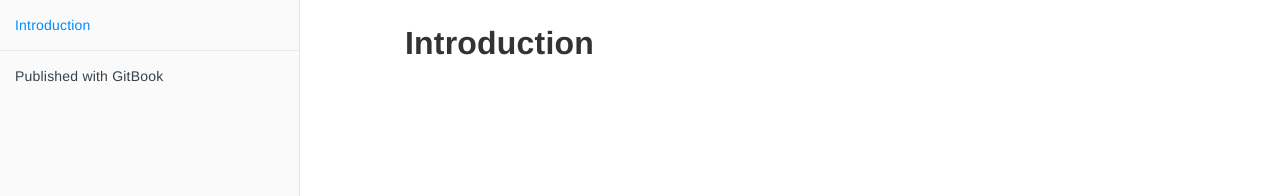
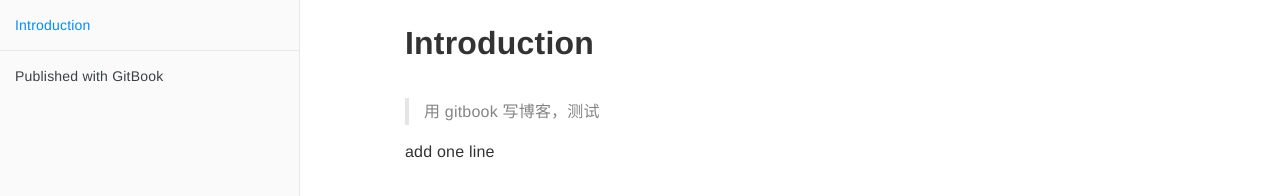
Before and after one commit to wuzhenli/testGitBook, a plain HTML site: page _book/index.html in a window 1280 px wide. Shown: the part 54-250 px from the top of the page. Drawn offline with Linux system fonts and the light colour scheme.

```diff
--- a/_book/index.html
+++ b/_book/index.html
@@ -144,6 +144,10 @@
                                 <section class="normal markdown-section">
 
                                 <h1 id="introduction">Introduction</h1>
+<blockquote>
+<p>&#x7528; gitbook &#x5199;&#x535A;&#x5BA2;&#xFF0C;&#x6D4B;&#x8BD5;</p>
+</blockquote>
+<p>add one line</p>
 
 
                                 </section>
@@ -179,7 +183,7 @@
     <script>
         var gitbook = gitbook || [];
         gitbook.push(function() {
-            gitbook.page.hasChanged({"page":{"title":"Introduction","level":"1.1","depth":1,"dir":"ltr"},"config":{"gitbook":"*","theme":"default","variables":{},"plugins":["livereload"],"pluginsConfig":{"livereload":{},"highlight":{},"search":{},"lunr":{"maxIndexSize":1000000,"ignoreSpecialCharacters":false},"sharing":{"facebook":true,"twitter":true,"google":false,"weibo":false,"instapaper":false,"vk":false,"all":["facebook","google","twitter","weibo","instapaper"]},"fontsettings":{"theme":"white","family":"sans","size":2},"theme-default":{"styles":{"website":"styles/website.css","pdf":"styles/pdf.css","epub":"styles/epub.css","mobi":"styles/mobi.css","ebook":"styles/ebook.css","print":"styles/print.css"},"showLevel":false}},"structure":{"langs":"LANGS.md","readme":"README.md","glossary":"GLOSSARY.md","summary":"SUMMARY.md"},"pdf":{"pageNumbers":true,"fontSize":12,"fontFamily":"Arial","paperSize":"a4","chapterMark":"pagebreak","pageBreaksBefore":"/","margin":{"right":62,"left":62,"top":56,"bottom":56}},"styles":{"website":"styles/website.css","pdf":"styles/pdf.css","epub":"styles/epub.css","mobi":"styles/mobi.css","ebook":"styles/ebook.css","print":"styles/print.css"}},"file":{"path":"README.md","mtime":"2017-12-13T02:22:42.780Z","type":"markdown"},"gitbook":{"version":"3.2.3","time":"2017-12-13T02:22:57.524Z"},"basePath":".","book":{"language":""}});
+            gitbook.page.hasChanged({"page":{"title":"Introduction","level":"1.1","depth":1,"dir":"ltr"},"config":{"gitbook":"*","theme":"default","variables":{},"plugins":["livereload"],"pluginsConfig":{"livereload":{},"highlight":{},"search":{},"lunr":{"maxIndexSize":1000000,"ignoreSpecialCharacters":false},"sharing":{"facebook":true,"twitter":true,"google":false,"weibo":false,"instapaper":false,"vk":false,"all":["facebook","google","twitter","weibo","instapaper"]},"fontsettings":{"theme":"white","family":"sans","size":2},"theme-default":{"styles":{"website":"styles/website.css","pdf":"styles/pdf.css","epub":"styles/epub.css","mobi":"styles/mobi.css","ebook":"styles/ebook.css","print":"styles/print.css"},"showLevel":false}},"structure":{"langs":"LANGS.md","readme":"README.md","glossary":"GLOSSARY.md","summary":"SUMMARY.md"},"pdf":{"pageNumbers":true,"fontSize":12,"fontFamily":"Arial","paperSize":"a4","chapterMark":"pagebreak","pageBreaksBefore":"/","margin":{"right":62,"left":62,"top":56,"bottom":56}},"styles":{"website":"styles/website.css","pdf":"styles/pdf.css","epub":"styles/epub.css","mobi":"styles/mobi.css","ebook":"styles/ebook.css","print":"styles/print.css"}},"file":{"path":"README.md","mtime":"2017-12-13T02:41:05.666Z","type":"markdown"},"gitbook":{"version":"3.2.3","time":"2017-12-13T02:42:34.781Z"},"basePath":".","book":{"language":""}});
         });
     </script>
 </div>
--- a/_book/search_index.json
+++ b/_book/search_index.json
@@ -1 +1 @@
-{"index":{"version":"0.5.12","fields":[{"name":"title","boost":10},{"name":"keywords","boost":15},{"name":"body","boost":1}],"ref":"url","documentStore":{"store":{"./":["introduct"]},"length":1},"tokenStore":{"root":{"docs":{},"i":{"docs":{},"n":{"docs":{},"t":{"docs":{},"r":{"docs":{},"o":{"docs":{},"d":{"docs":{},"u":{"docs":{},"c":{"docs":{},"t":{"docs":{"./":{"ref":"./","tf":11}}}}}}}}}}}},"length":1},"corpusTokens":["introduct"],"pipeline":["stopWordFilter","stemmer"]},"store":{"./":{"url":"./","title":"Introduction","keywords":"","body":"Introduction\n"}}}
+{"index":{"version":"0.5.12","fields":[{"name":"title","boost":10},{"name":"keywords","boost":15},{"name":"body","boost":1}],"ref":"url","documentStore":{"store":{"./":["add","gitbook","introduct","line","on","写博客，测试","用"]},"length":1},"tokenStore":{"root":{"docs":{},"a":{"docs":{},"d":{"docs":{},"d":{"docs":{"./":{"ref":"./","tf":0.14285714285714285}}}}},"g":{"docs":{},"i":{"docs":{},"t":{"docs":{},"b":{"docs":{},"o":{"docs":{},"o":{"docs":{},"k":{"docs":{"./":{"ref":"./","tf":0.14285714285714285}}}}}}}}},"i":{"docs":{},"n":{"docs":{},"t":{"docs":{},"r":{"docs":{},"o":{"docs":{},"d":{"docs":{},"u":{"docs":{},"c":{"docs":{},"t":{"docs":{"./":{"ref":"./","tf":10.142857142857142}}}}}}}}}}},"l":{"docs":{},"i":{"docs":{},"n":{"docs":{},"e":{"docs":{"./":{"ref":"./","tf":0.14285714285714285}}}}}},"o":{"docs":{},"n":{"docs":{"./":{"ref":"./","tf":0.14285714285714285}}}},"写":{"docs":{},"博":{"docs":{},"客":{"docs":{},"，":{"docs":{},"测":{"docs":{},"试":{"docs":{"./":{"ref":"./","tf":0.14285714285714285}}}}}}}},"用":{"docs":{"./":{"ref":"./","tf":0.14285714285714285}}}},"length":7},"corpusTokens":["add","gitbook","introduct","line","on","写博客，测试","用"],"pipeline":["stopWordFilter","stemmer"]},"store":{"./":{"url":"./","title":"Introduction","keywords":"","body":"Introduction\n\n用 gitbook 写博客，测试\n\nadd one line\n"}}}
```
